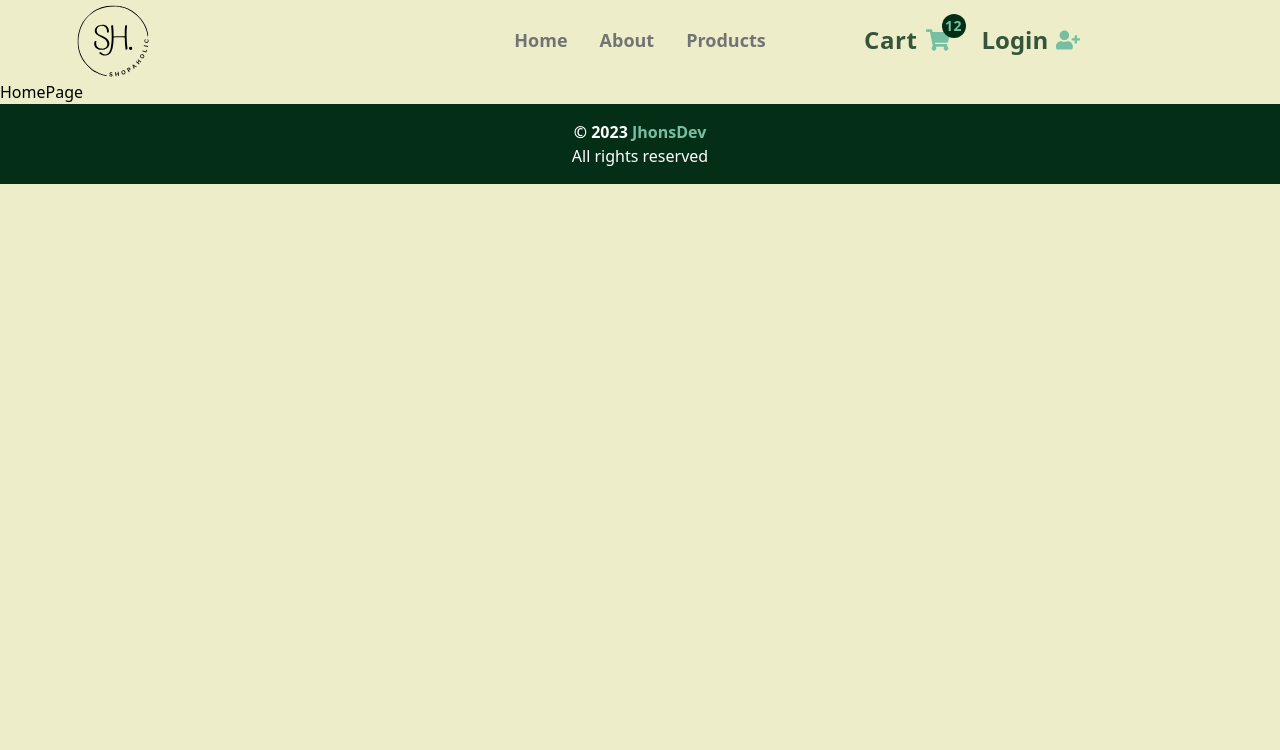
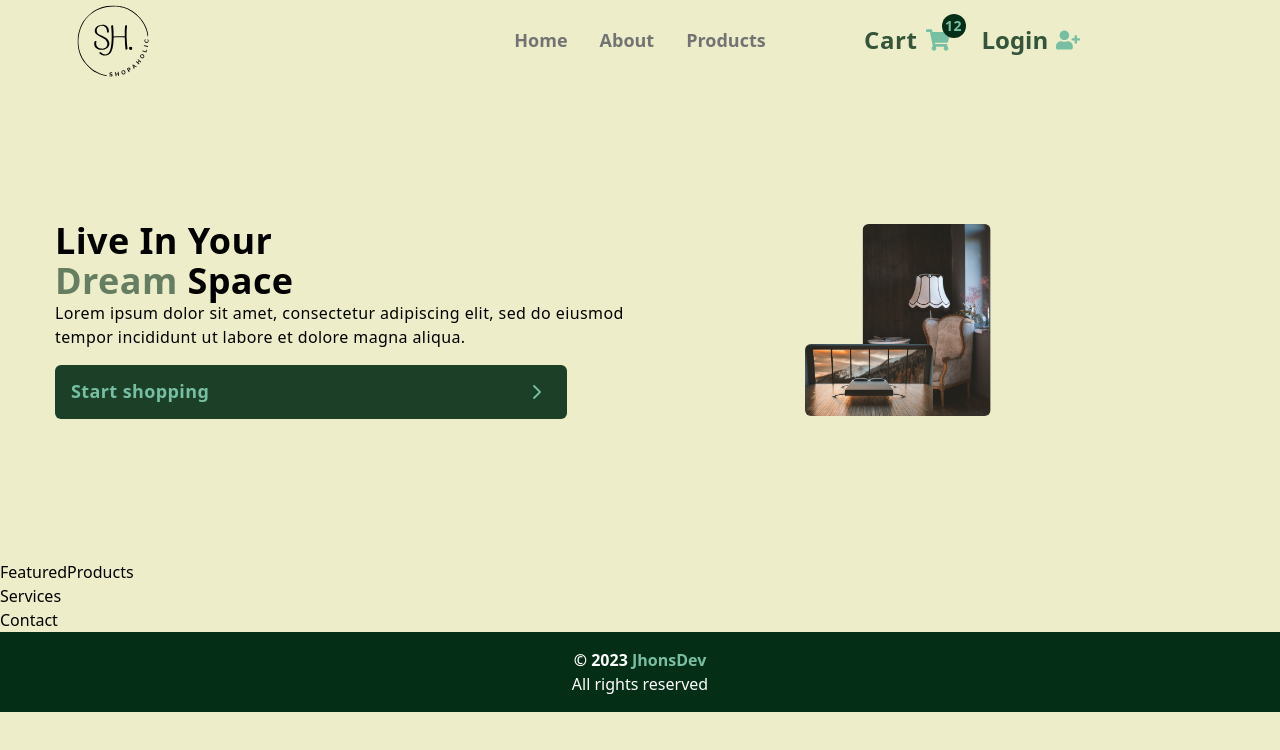
Before and after one commit to jayhons99/ecommerce-demo, a React (Vite) app: page / in a window 1280 px wide. Shown: the top 750 px of the page. Built offline with nearby package versions, Linux system fonts and the light colour scheme.

Commit message:
added hero section of home page

```diff
--- /dev/null
+++ b/src/components/Contact.tsx
@@ -0,0 +1,4 @@
+const Contact = () => {
+  return <div>Contact</div>;
+};
+export default Contact;
--- /dev/null
+++ b/src/components/FeaturedProducts.tsx
@@ -0,0 +1,4 @@
+const FeaturedProducts = () => {
+  return <div>FeaturedProducts</div>;
+};
+export default FeaturedProducts;
--- a/src/components/HeroHome.tsx
+++ b/src/components/HeroHome.tsx
@@ -1,4 +1,43 @@
+import { Link } from "react-router-dom";
+import { RxCaretRight } from "react-icons/rx";
+
+import heroImg1 from "../assets/heroHome-img.jpg";
+import heroImg2 from "../assets/heroHome-img2.jpg";
+
 const HeroHome = () => {
-  return <div>HeroHome</div>;
+  return (
+    <div className="min-h-[60vh] grid place-items-center lg:grid-cols-2 w-[90vw] my-0 mx-auto max-w-[1170px] lg:w-[95vw]">
+      <article className="tracking-wide">
+        <h1 className="font-bold text-4xl">
+          Live In Your <br />{" "}
+          <span className="text-green-950/80 animate-pulse">Dream</span> Space
+        </h1>
+        <p>
+          Lorem ipsum dolor sit amet, consectetur adipiscing elit, sed do
+          eiusmod tempor incididunt ut labore et dolore magna aliqua.
+        </p>
+        <Link
+          to="/products"
+          className="py-3 px-4 mt-4 text-lg flex justify-between bg-green-950/90 text-green-500 font-semibold cursor-pointer rounded-md border-transparent transition-opacity hover:bg-green-950/80 max-w-[50vw] lg:max-w-lg"
+          aria-label="Go to products page"
+        >
+          Start shopping
+          <RxCaretRight size={30} />
+        </Link>
+      </article>
+      <article className="hidden lg:block relative">
+        <img
+          src={heroImg1}
+          alt="Photo by EVG Kowalievska"
+          className="h-auto max-w-[10vw] relative rounded-md block object-cover translate-x-[-5%]"
+        />
+        <img
+          src={heroImg2}
+          alt="Photo by freemockups.org"
+          className="absolute bottom-0 left-0 w-[250px] translate-x-[-50%] rounded-md"
+        />
+      </article>
+    </div>
+  );
 };
 export default HeroHome;
--- /dev/null
+++ b/src/components/Services.tsx
@@ -0,0 +1,4 @@
+const Services = () => {
+  return <div>Services</div>;
+};
+export default Services;
--- a/src/components/index.ts
+++ b/src/components/index.ts
@@ -3,5 +3,17 @@ import Footer from "./Footer";
 import Sidebar from "./Sidebar";
 import PageHero from "./PageHero";
 import HeroHome from "./HeroHome";
+import Contact from "./Contact";
+import FeaturedProducts from "./FeaturedProducts";
+import Services from "./Services";
 
-export { Navbar, Footer, Sidebar, PageHero, HeroHome };
+export {
+  Navbar,
+  Footer,
+  Sidebar,
+  PageHero,
+  HeroHome,
+  FeaturedProducts,
+  Contact,
+  Services,
+};
--- a/src/pages/HomePage.tsx
+++ b/src/pages/HomePage.tsx
@@ -1,6 +1,13 @@
-import { HeroHome } from "../components";
+import { HeroHome, Contact, FeaturedProducts, Services } from "../components";
 
 const HomePage = () => {
-  return <div>HomePage</div>;
+  return (
+    <main>
+      <HeroHome />
+      <FeaturedProducts />
+      <Services />
+      <Contact />
+    </main>
+  );
 };
 export default HomePage;
```
Also changed, not shown: src/assets/heroHome-img.jpg (added), src/assets/heroHome-img2.jpg (added).
